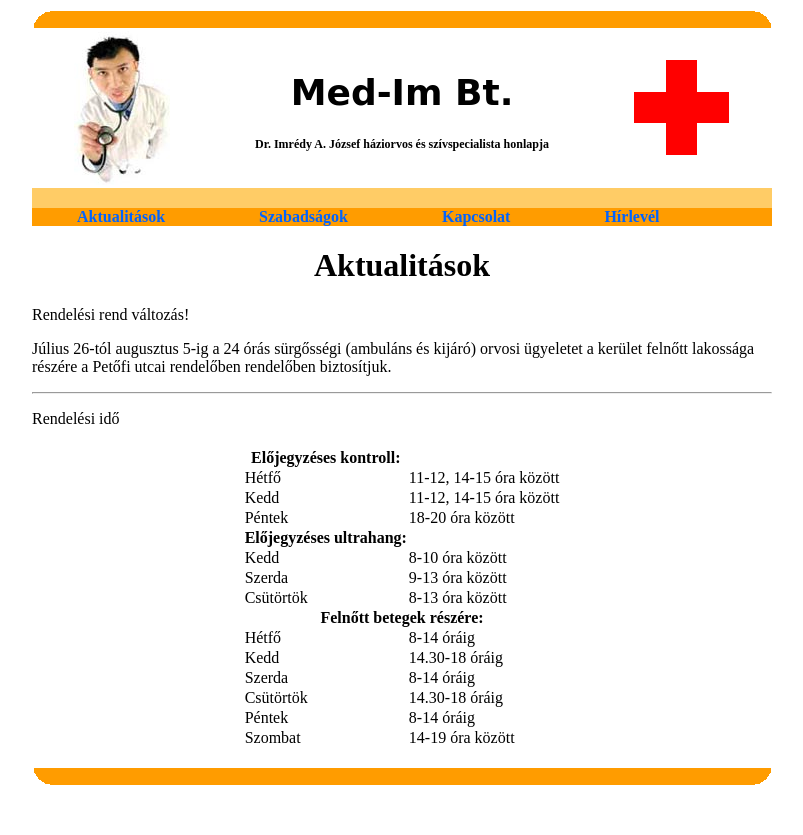
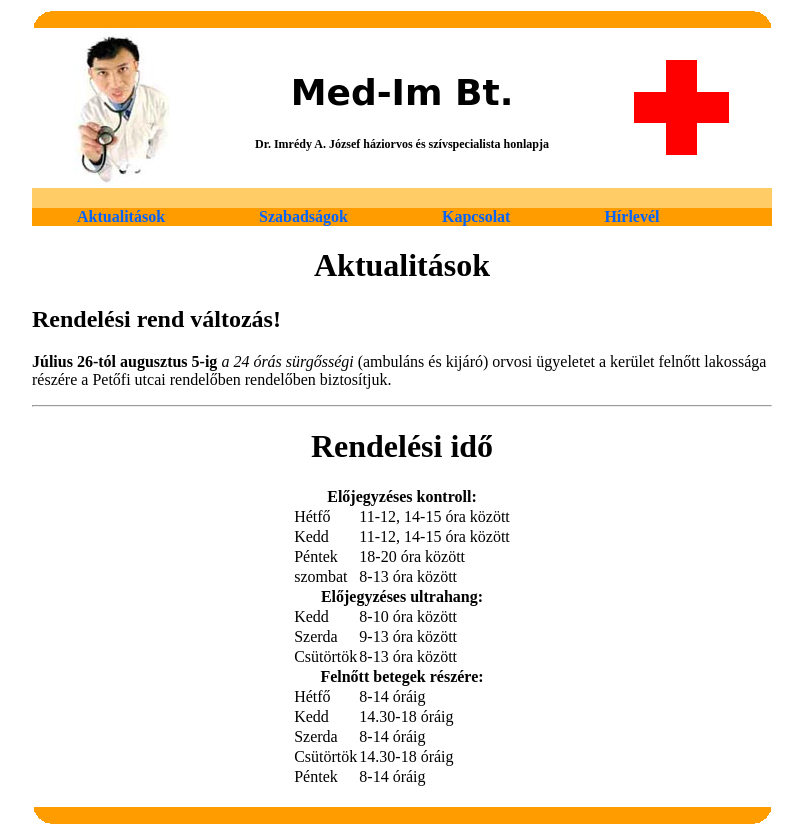
Before and after one commit to mdominik22/html2022, a plain HTML site: page ecdl/mf-28/index.html in a window 1280 px wide. Shown: the whole page, without its empty margins (238-1041 px from the left). Before the commit the page ends 800 px from the top, so only its background shows below. Drawn offline with Linux system fonts and the light colour scheme; a web font is replaced by a local one.

Commit message:
7-es feladat

```diff
--- a/ecdl/mf-28/index.html
+++ b/ecdl/mf-28/index.html
@@ -25,15 +25,14 @@
     </div>
     <div id="tartalom">
         <h1>Aktualitások</h1>
-        <p>Rendelési rend változás!</p>
-        <p>Július 26-tól augusztus 5-ig a 24 órás sürgősségi (ambuláns és kijáró) orvosi ügyeletet a kerület felnőtt lakossága részére a Petőfi utcai rendelőben rendelőben biztosítjuk.</p>
+        <h2>Rendelési rend változás!</h2>
+        <p><b>Július 26-tól augusztus 5-ig</b> <i>a 24 órás sürgősségi</i> (ambuláns és kijáró) orvosi ügyeletet a kerület felnőtt lakossága részére a Petőfi utcai rendelőben rendelőben biztosítjuk.</p>
         <hr>
-        <p>Rendelési idő</p>
+        <h1>Rendelési idő</h2>
         <table>
             <tbody>
                 <tr>
-                    <th>Előjegyzéses kontroll:</th>
-                    <th></th>
+                    <th colspan="2">Előjegyzéses kontroll:</th>
                 </tr>
                 <tr>
                     <td>Hétfő</td>
@@ -48,8 +47,11 @@
                     <td>18-20 óra között</td>
                 </tr>
                 <tr>
-                    <th>Előjegyzéses ultrahang:</th>
-                    <th></th>
+                    <td>szombat</td>
+                    <td>8-13 óra között</td>
+                </tr>
+                <tr>
+                    <th colspan="2">Előjegyzéses ultrahang:</th>
                 </tr>
                 <tr>
                     <td>Kedd</td>
@@ -86,10 +88,6 @@
                     <td>Péntek</td>
                     <td>8-14 óráig</td>
                 </tr>
-                <tr>
-                    <td>Szombat</td>
-                    <td>14-19 óra között</td>
-                </tr>
             </tbody>
         </table>
     </div>
```
Also changed, not shown: ecdl/mf-28/hirlevel.txt (deleted).
